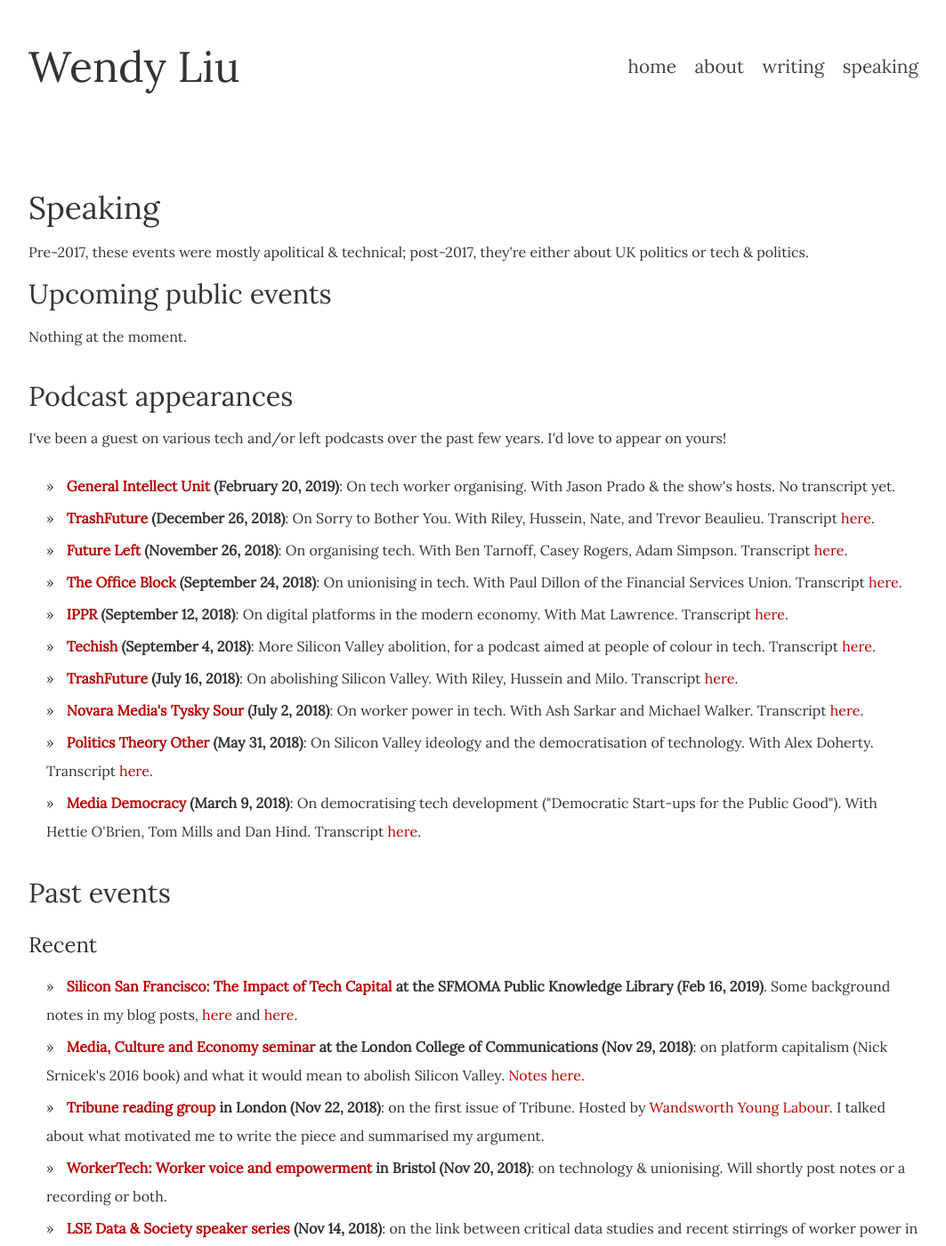
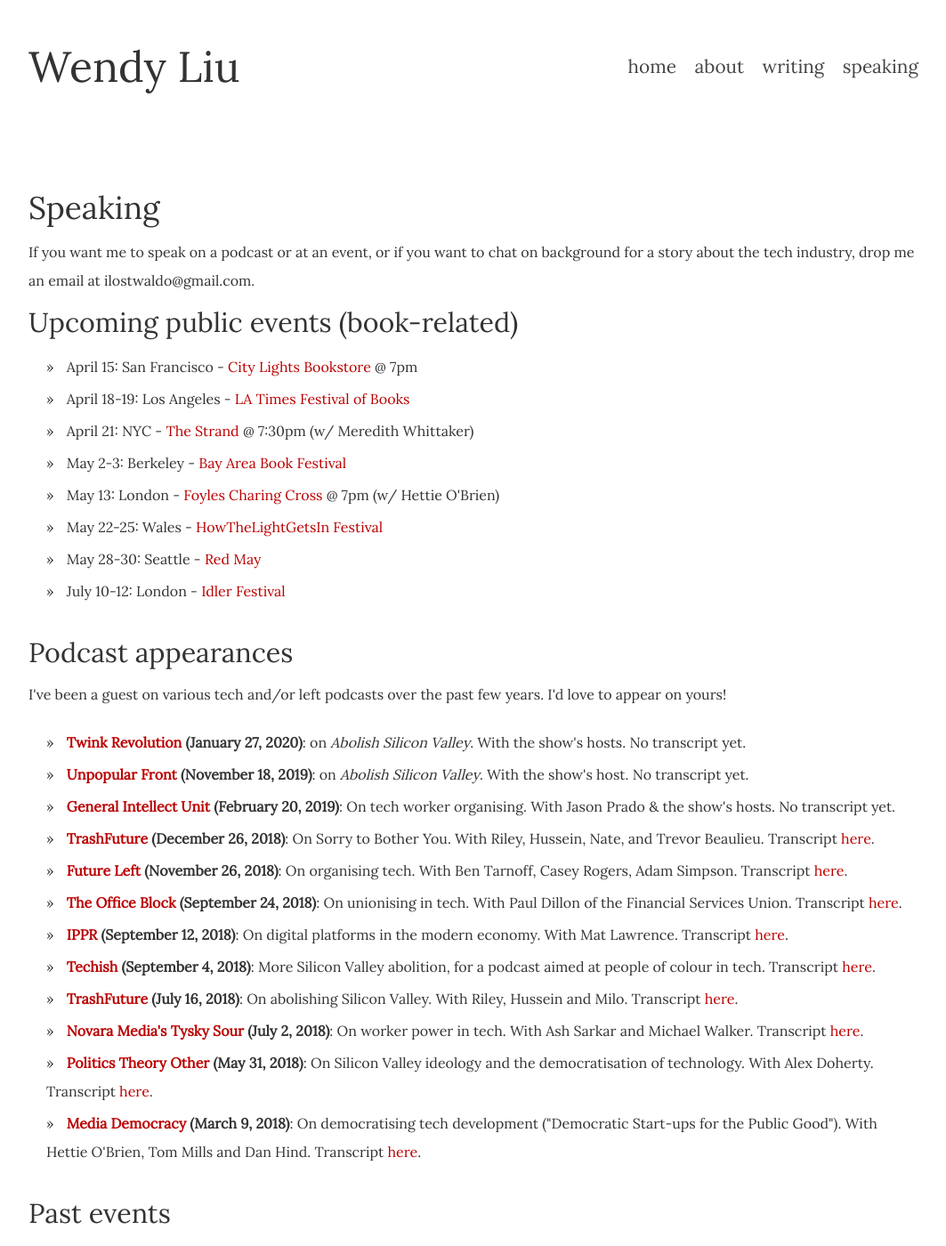
Before and after one commit to dellsystem/dellsystem.github.io, a Jekyll site: the page built from speaking/index.html, in a window 1280 px wide and 1400 px high. Shown: the whole window at 89% size, without its empty margins (108-1171 px from the left). Built offline with Jekyll 4.4.1, drawn with Linux system fonts in a browser that asks for light colours; some of the changed text lies outside the part shown.

Commit message:
Update speaking page
Added two podcasts, one past event, and 8 confirmed upcoming events

```diff
--- a/_includes/past.html
+++ b/_includes/past.html
@@ -1,6 +1,7 @@
 <h3>Recent</h3>
 
 <ul>
+    <li><strong><a href="https://www.versobooks.com/events/2058-lizzie-o-shea-and-wendy-liu-at-mechanics-institute">Conversation with Lizzie O'Shea</a> at the Mechanics' Institute in San Francisco (Jan 30, 2020)</strong>. About Lizzie O'Shea's recent book, <em>Future Histories: What Ada Lovelace, Tom Paine, and the Paris Commune Can Teach Us About Digital Technology</em>.</li>
 	<li><strong><a href="https://publicknowledge.sfmoma.org/events/silicon-san-francisco-the-impact-of-tech-capital/">Silicon San Francisco: The Impact of Tech Capital</a> at the SFMOMA Public Knowledge Library (Feb 16, 2019)</strong>. Some background notes in my blog posts, <a href="/posts/fragments-47">here</a> and <a href="/posts/fragments-48">here</a>.</li>
 	<li><strong><a href="https://twitter.com/rfbramall/status/1068157388690284544">Media, Culture and Economy seminar</a> at the London College of Communications (Nov 29, 2018)</strong>: on platform capitalism (Nick Srnicek's 2016 book) and what it would mean to abolish Silicon Valley. <a href="/speaking/platform-capitalism/">Notes here.</a></li>
 	<li><strong><a href="https://www.facebook.com/events/2201163460207570/">Tribune reading group</a> in London (Nov 22, 2018)</strong>: on the first issue of Tribune. Hosted by <a href="https://twitter.com/wandsworthyl">Wandsworth Young Labour</a>. I talked about what motivated me to write the piece and summarised my argument.</li>
--- a/_includes/podcasts.html
+++ b/_includes/podcasts.html
@@ -1,4 +1,6 @@
 <ul>
+    <li><strong><a href="https://player.fm/series/twink-revolution-podcast/botched-silicon-valley-edition-w-wendy-liu">Twink Revolution</a> (January 27, 2020)</strong>: on <em>Abolish Silicon Valley</em>. With the show's hosts. No transcript yet.</li>
+    <li><strong><a href="http://unpopularfront.com/podcast/abolishing-silicon-valley-w-wendy-liu-11-18-19/">Unpopular Front</a> (November 18, 2019)</strong>: on <em>Abolish Silicon Valley</em>. With the show's host. No transcript yet.</li>
 	<li><strong><a href="http://generalintellectunit.net/e/030-organising-tech-with-wendy-liu-jason-prado/">General Intellect Unit</a> (February 20, 2019)</strong>: On tech worker organising. With Jason Prado & the show's hosts. No transcript yet.</li>
 	<li><strong><a href="https://trashfuturepodcast.podbean.com">TrashFuture</a> (December 26, 2018)</strong>: On Sorry to Bother You. With Riley, Hussein, Nate, and Trevor Beaulieu. Transcript <a href="/speaking/trash-future-sorry-to-bother-you">here</a>.</li>
 	<li><strong><a href="http://www.futureleft.org/home/2018/11/26/ep-109-organizing-and-mobilization-in-the-tech-industry-ft-wendy-liu-and-ben-tarnoff">Future Left</a> (November 26, 2018)</strong>: On organising tech. With Ben Tarnoff, Casey Rogers, Adam Simpson. Transcript <a href="/speaking/future-left">here</a>.</li>
--- a/_includes/upcoming.html
+++ b/_includes/upcoming.html
@@ -1 +1,10 @@
-<p>Nothing at the moment.</p>
+<ul>
+    <li>April 15: San Francisco - <a href="http://www.citylights.com/info/?fa=event&event_id=3594">City Lights Bookstore</a> @ 7pm</li>
+    <li>April 18-19: Los Angeles - <a href="https://events.latimes.com/festivalofbooks/">LA Times Festival of Books</a></li>
+    <li>April 21: NYC - <a href="https://www.strandbooks.com/event/wendy-liu-abolish-silicon-valley">The Strand</a> @ 7:30pm (w/ Meredith Whittaker)</li>
+    <li>May 2-3: Berkeley - <a href="https://www.baybookfest.org/">Bay Area Book Festival</a></li>
+    <li>May 13: London - <a href="https://www.foyles.co.uk/abolish-silicon-valley-wendy-liu-in-conversation-with-hettie-obrien">Foyles Charing Cross</a> @ 7pm (w/ Hettie O'Brien)</li>
+    <li>May 22-25: Wales - <a href="https://howthelightgetsin.org/hay">HowTheLightGetsIn Festival</a></li>
+    <li>May 28-30: Seattle - <a href="https://www.redmayseattle.org/">Red May</a></li>
+    <li>July 10-12: London - <a href="https://www.idler.co.uk/product/the-idler-festival-2020-tickets/">Idler Festival</a></li>
+</ul>
--- a/speaking/index.html
+++ b/speaking/index.html
@@ -3,9 +3,9 @@ layout: default
 title: Speaking
 ---
 
-Pre-2017, these events were mostly apolitical & technical; post-2017, they're either about UK politics or tech & politics.
+If you want me to speak on a podcast or at an event, or if you want to chat on background for a story about the tech industry, drop me an email at ilostwaldo@gmail.com.
 
-<h2>Upcoming public events</h2>
+<h2>Upcoming public events (book-related)</h2>
 
 {% include upcoming.html %}
 
```
